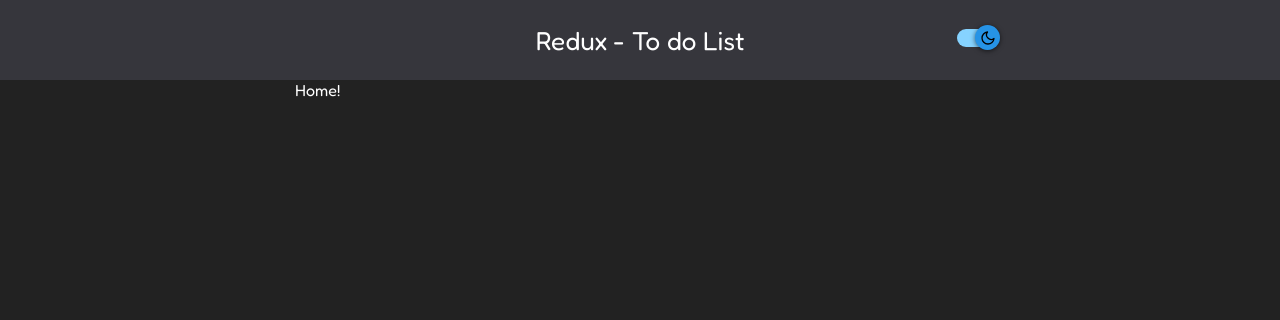
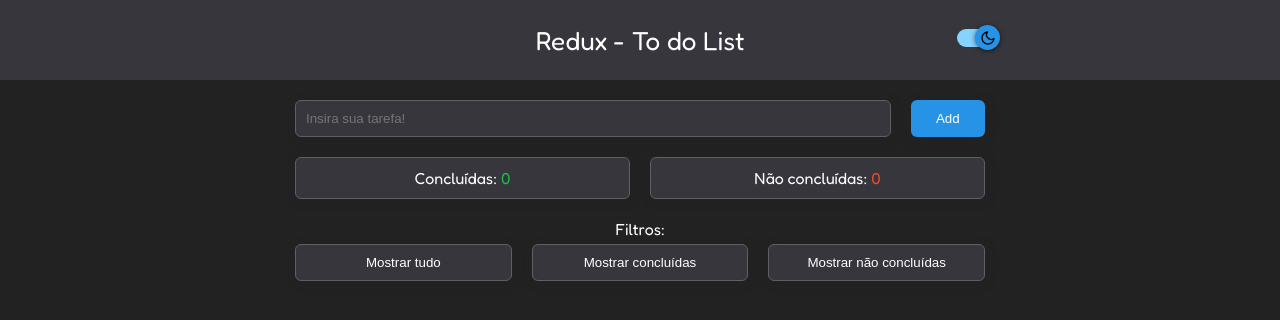
Before and after one commit to edusdorneles/redux-to-do-list, a React (Vite) app: page / in a window 1280 px wide. Shown: the top 320 px of the page. Built offline with nearby package versions, Linux system fonts and the light colour scheme.

Commit message:
Tarefa: Adicionar, contador e filtros

```diff
--- a/package.json
+++ b/package.json
@@ -9,6 +9,7 @@
   },
   "dependencies": {
     "@types/styled-components": "^5.1.24",
+    "polished": "^4.1.4",
     "react": "^17.0.2",
     "react-dom": "^17.0.2",
     "react-icons": "^4.3.1",
--- a/src/components/Header/styles.ts
+++ b/src/components/Header/styles.ts
@@ -12,7 +12,7 @@ export const HeaderStyle = styled.div`
 
     .header__container__title {
       h1 {
-        font-size: 26px;
+        font-size: ${(props) => props.theme.fontSize.title};
         font-weight: normal;
       }
     }
--- /dev/null
+++ b/src/components/Task/AddTask/AddTask.tsx
@@ -0,0 +1,13 @@
+// Styles
+import { AddTaskStyle } from "./styles";
+
+const AddTask: React.FC = () => {
+  return (
+    <AddTaskStyle>
+      <input type="text" placeholder="Insira sua tarefa!" />
+      <button>Add</button>
+    </AddTaskStyle>
+  );
+};
+
+export default AddTask;
--- /dev/null
+++ b/src/components/Task/AddTask/styles.ts
@@ -0,0 +1,34 @@
+import styled from "styled-components";
+import { shade } from "polished";
+
+export const AddTaskStyle = styled.div`
+  padding: 20px 0px;
+  display: grid;
+  grid-template-columns: 8fr 1fr;
+  grid-gap: 20px;
+
+  input {
+    border-radius: ${(props) => props.theme.borderRadius};
+    box-shadow: ${(props) => props.theme.boxShadow};
+    background-color: ${(props) => props.theme.colors.primary};
+    color: ${(props) => props.theme.colors.text};
+    border: 1px solid #606060;
+    padding: 10px;
+    outline: none;
+  }
+
+  button {
+    border-radius: ${(props) => props.theme.borderRadius};
+    box-shadow: ${(props) => props.theme.boxShadow};
+    background-color: ${(props) => props.theme.colors.third};
+    transition: ${(props) => props.theme.transition};
+    cursor: pointer;
+    color: white;
+    border: none;
+    padding: 10px;
+
+    &:hover {
+      background-color: ${(props) => shade(0.2, props.theme.colors.third)};
+    }
+  }
+`;
--- /dev/null
+++ b/src/components/Task/TaskCounter/TaskCounter.tsx
@@ -0,0 +1,22 @@
+// Styles
+import { TaskCounterStyle } from "./styles";
+
+const TaskCounter: React.FC = () => {
+  return (
+    <TaskCounterStyle>
+      <div className="task-counter">
+        <p className="task-counter--completed">
+          Concluídas: <span>0</span>
+        </p>
+      </div>
+
+      <div className="task-counter">
+        <p className="task-counter--not-completed">
+          Não concluídas: <span>0</span>
+        </p>
+      </div>
+    </TaskCounterStyle>
+  );
+};
+
+export default TaskCounter;
--- /dev/null
+++ b/src/components/Task/TaskCounter/styles.ts
@@ -0,0 +1,29 @@
+import styled from "styled-components";
+
+export const TaskCounterStyle = styled.div`
+  display: grid;
+  grid-template-columns: 1fr 1fr;
+  grid-gap: 20px;
+
+  .task-counter {
+    background-color: ${(props) => props.theme.colors.primary};
+    border-radius: ${(props) => props.theme.borderRadius};
+    box-shadow: ${(props) => props.theme.boxShadow};
+    border: 1px solid #606060;
+    width: 100%;
+    padding: 10px;
+    text-align: center;
+
+    p {
+      font-size: ${(props) => props.theme.fontSize.medium};
+
+      &.task-counter--completed span {
+        color: #21bb4e;
+      }
+
+      &.task-counter--not-completed span {
+        color: #eb4b2f;
+      }
+    }
+  }
+`;
--- /dev/null
+++ b/src/components/Task/TaskFilter/TaskFilter.tsx
@@ -0,0 +1,26 @@
+// Styles
+import { TaskFilterStyle } from "./styles";
+
+const TaskFilter: React.FC = () => {
+  return (
+    <TaskFilterStyle>
+      <div className="task-filter__title">
+        <p>Filtros:</p>
+      </div>
+
+      <div className="task-filter__buttons">
+        <button className="task-filter__buttons__actions">Mostrar tudo</button>
+
+        <button className="task-filter__buttons__actions">
+          Mostrar concluídas
+        </button>
+
+        <button className="task-filter__buttons__actions">
+          Mostrar não concluídas
+        </button>
+      </div>
+    </TaskFilterStyle>
+  );
+};
+
+export default TaskFilter;
--- /dev/null
+++ b/src/components/Task/TaskFilter/styles.ts
@@ -0,0 +1,46 @@
+import styled from "styled-components";
+import { shade } from "polished";
+
+export const TaskFilterStyle = styled.div`
+  .task-filter__title {
+    padding: 20px 0px 5px 0px;
+
+    p {
+      text-align: center;
+    }
+  }
+
+  .task-filter__buttons {
+    display: grid;
+    grid-template-columns: 1fr 1fr 1fr;
+    grid-gap: 20px;
+
+    .task-filter__buttons__actions {
+      background-color: ${(props) => props.theme.colors.primary};
+      border-radius: ${(props) => props.theme.borderRadius};
+      box-shadow: ${(props) => props.theme.boxShadow};
+      color: ${(props) => props.theme.colors.text};
+      transition: ${(props) => props.theme.transition};
+      border: 1px solid #606060;
+      cursor: pointer;
+      width: 100%;
+      padding: 10px;
+      text-align: center;
+
+      &:hover {
+        background-color: ${(props) => shade(0.2, props.theme.colors.primary)};
+        border: 1px solid ${(props) => props.theme.colors.third};
+      }
+
+      .active {
+        border: 1px solid ${(props) => props.theme.colors.third};
+      }
+    }
+  }
+
+  ${(props) => props.theme.media.mobile} {
+    .task-filter__buttons {
+      grid-template-columns: 1fr;
+    }
+  }
+`;
--- a/src/pages/Home/Home.tsx
+++ b/src/pages/Home/Home.tsx
@@ -1,3 +1,7 @@
+import AddTask from "components/Task/AddTask/AddTask";
+import TaskCounter from "components/Task/TaskCounter/TaskCounter";
+import TaskFilter from "components/Task/TaskFilter/TaskFilter";
+
 // Styles
 import { HomeStyle } from "./styles";
 import { Container } from "styles/GlobalStyle";
@@ -5,7 +9,11 @@ import { Container } from "styles/GlobalStyle";
 const Home: React.FC = () => {
   return (
     <HomeStyle>
-      <Container>Home!</Container>
+      <Container>
+        <AddTask />
+        <TaskCounter />
+        <TaskFilter />
+      </Container>
     </HomeStyle>
   );
 };
--- a/src/styles/Styled.d.ts
+++ b/src/styles/Styled.d.ts
@@ -7,6 +7,7 @@ declare module "styled-components" {
     colors: {
       primary: string;
       secondary: string;
+      third: string;
       background: string;
       text: string;
     };
@@ -20,5 +21,10 @@ declare module "styled-components" {
     transition: string;
     borderRadius: string;
     boxShadow: string;
+
+    // Mobile
+    media: {
+      mobile: string;
+    };
   }
 }
--- a/src/styles/Themes/Dark.ts
+++ b/src/styles/Themes/Dark.ts
@@ -4,17 +4,22 @@ export const DarkTheme = {
   colors: {
     primary: "#36363C",
     secondary: "#37474F",
+    third: "#2693E6",
     background: "#222222",
     text: "#FFFFFF"
   },
 
   fontSize: {
-    title: "18px",
+    title: "26px",
     medium: "16px",
     small: "14px"
   },
 
   transition: "all .2s",
   borderRadius: "6px",
-  boxShadow: "2px 2px 8px #222222"
+  boxShadow: "2px 2px 8px #222222",
+
+  media: {
+    mobile: "@media(max-width: 992px)"
+  }
 };
--- a/src/styles/Themes/Light.ts
+++ b/src/styles/Themes/Light.ts
@@ -4,17 +4,23 @@ export const LightTheme = {
   colors: {
     primary: "#FFFFFF",
     secondary: "#F0F2F4",
+    third: "#2693E6",
     background: "#DDE4E7",
     text: "#353535"
   },
 
   fontSize: {
-    title: "18px",
+    title: "26px",
     medium: "16px",
     small: "14px"
   },
 
   transition: "all .2s",
   borderRadius: "6px",
-  boxShadow: "2px 2px 6px #909090"
+  boxShadow: "2px 2px 6px #909090",
+
+  // Mobile
+  media: {
+    mobile: "@media(max-width: 992px)"
+  }
 };
```
Also changed, not shown: 1 other file (tests, documents, lock files or other folders).
